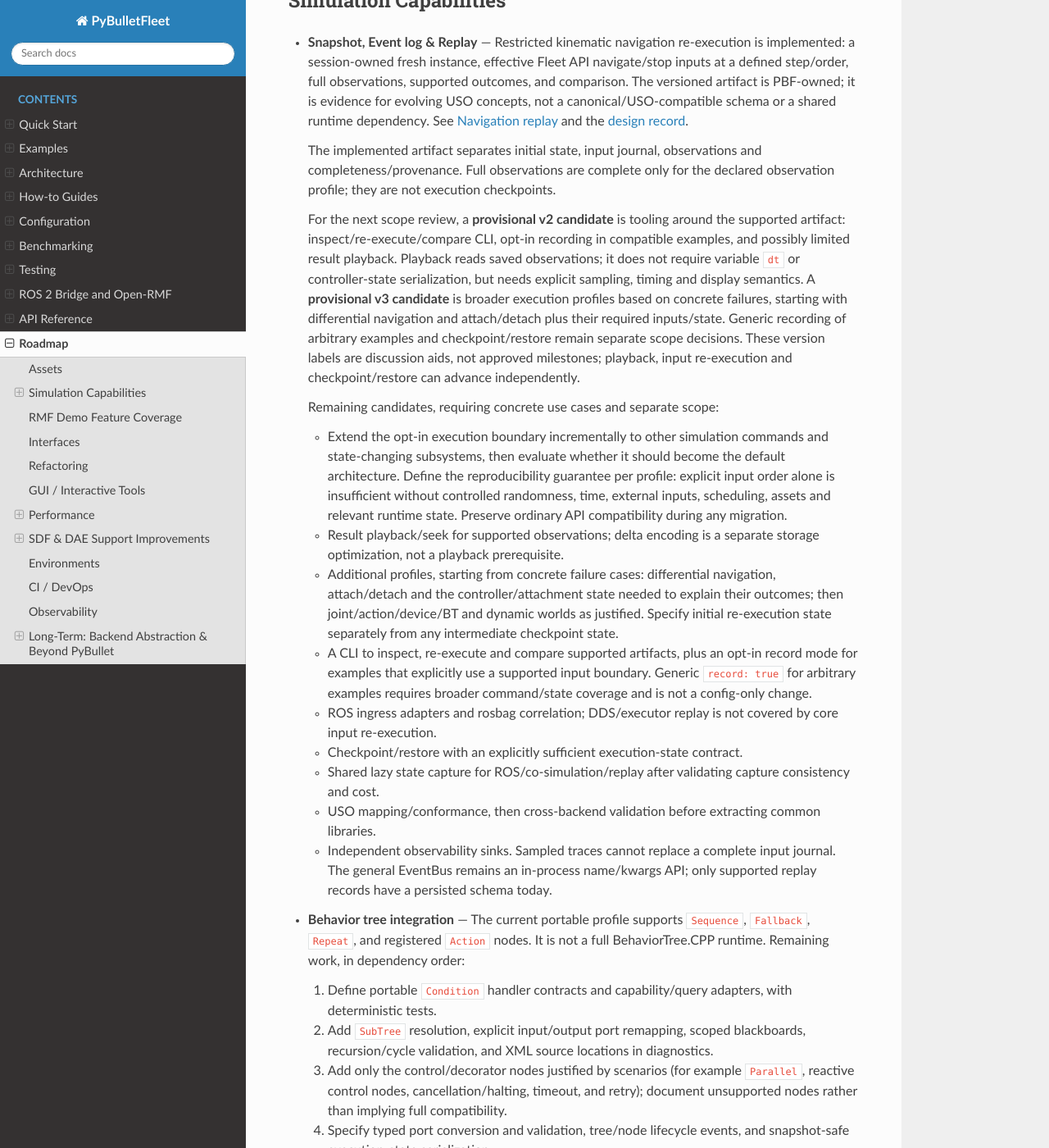
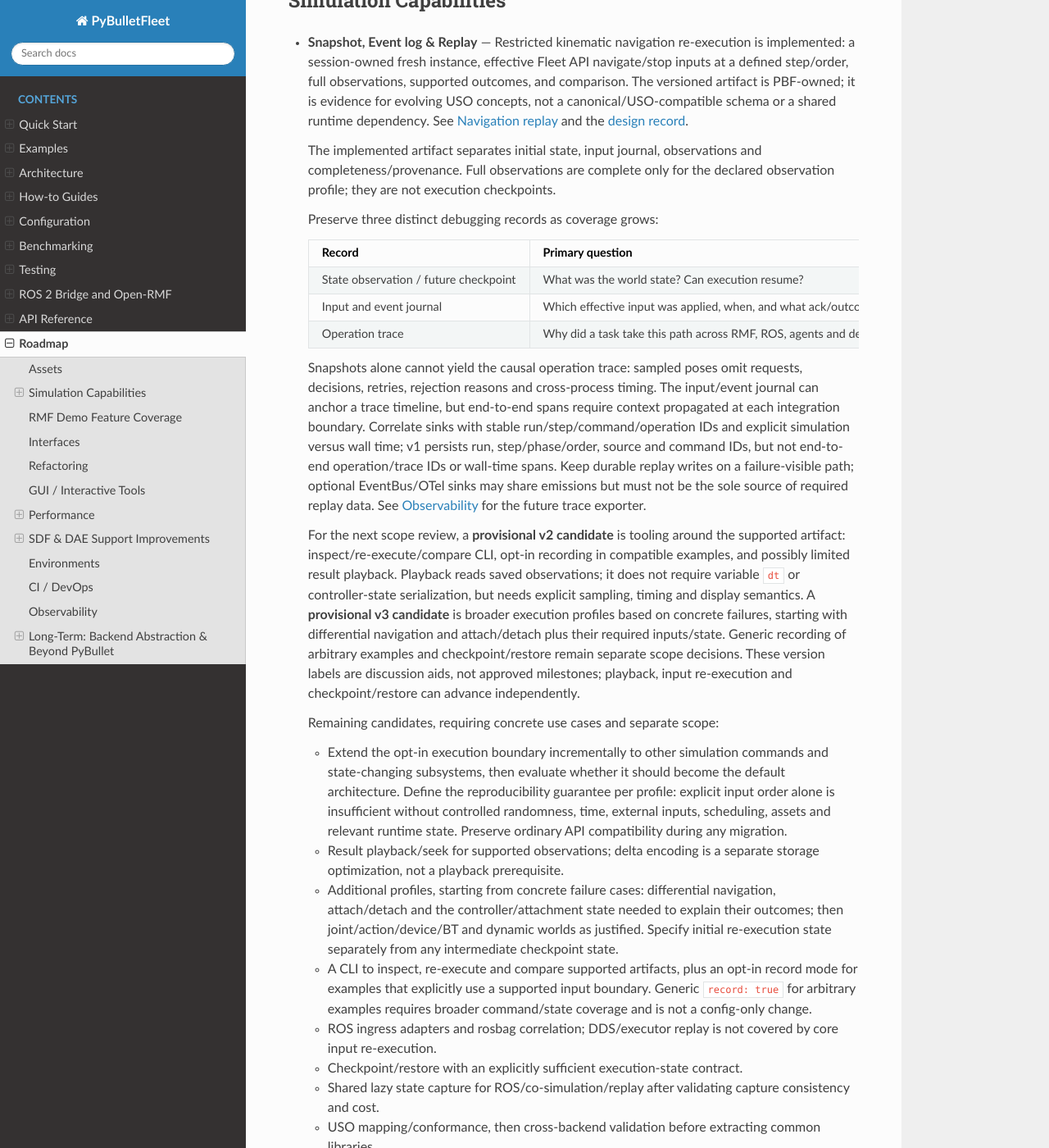
Before and after one commit to yuokamoto/PyBulletFleet, a Sphinx documentation site: the page built from docs/roadmap.md, in a window 1280 px wide and 1400 px high, scrolled down 1418 px. Shown: the whole window at 82% size. Built offline with Sphinx 7.4.7 and the Read the Docs theme 3.1.0, drawn with Linux system fonts in a browser that asks for light colours; some of the changed text lies outside the part shown.

Commit message:
docs: retain trace and replay record boundaries

```diff
--- a/docs/roadmap.md
+++ b/docs/roadmap.md
@@ -72,6 +72,25 @@ New robot and infrastructure models:
   and completeness/provenance. Full observations are complete only for the
   declared observation profile; they are not execution checkpoints.
 
+  Preserve three distinct debugging records as coverage grows:
+
+  | Record | Primary question | Current status |
+  | --- | --- | --- |
+  | State observation / future checkpoint | What was the world state? Can execution resume? | V1 has sampled, profile-full observations; resumable checkpoints are separate future work. |
+  | Input and event journal | Which effective input was applied, when, and what ack/outcome followed? | V1 durably records supported navigation inputs, acks and events; broader typed events remain future work. |
+  | Operation trace | Why did a task take this path across RMF, ROS, agents and devices? | Future sampled action/operation spans; not a replay input source. |
+
+  Snapshots alone cannot yield the causal operation trace: sampled poses omit
+  requests, decisions, retries, rejection reasons and cross-process timing.
+  The input/event journal can anchor a trace timeline, but end-to-end spans
+  require context propagated at each integration boundary. Correlate sinks with
+  stable run/step/command/operation IDs and explicit simulation versus wall time;
+  v1 persists run, step/phase/order, source and command IDs, but not end-to-end
+  operation/trace IDs or wall-time spans. Keep
+  durable replay writes on a failure-visible path; optional EventBus/OTel sinks
+  may share emissions but must not be the sole source of required replay data.
+  See [Observability](#observability) for the future trace exporter.
+
   For the next scope review, a **provisional v2 candidate** is tooling around
   the supported artifact: inspect/re-execute/compare CLI, opt-in recording in
   compatible examples, and possibly limited result playback. Playback reads
@@ -113,6 +132,10 @@ New robot and infrastructure models:
   - Independent observability sinks. Sampled traces cannot replace a complete
     input journal. The general EventBus remains an in-process name/kwargs API;
     only supported replay records have a persisted schema today.
+  - If broader audit/debugging cases require it, define a versioned generic
+    event-record schema and correlation fields before adding an independent
+    durable event sink. Do not assume every EventBus emission is a complete
+    state-change record or a safe required-I/O boundary.
 
 - **Behavior tree integration** — The current portable profile supports
   `Sequence`, `Fallback`, `Repeat`, and registered `Action` nodes. It is not a
@@ -436,7 +459,10 @@ Simulation environment assets (warehouse floors, factory layouts, etc.):
 ## Observability
 
 Operational visibility for long benchmark runs and production deployments.
-**Shares the EventBus with Snapshot/Replay** — same emission point, different sinks.
+Optional traces and metrics may consume EventBus emissions, while the v1 replay
+session records required inputs/results through direct hooks so I/O failures
+remain visible. The sinks should share correlation IDs where available, not
+depend on one universal emission point.
 See [observability/spec.md](https://github.com/yuokamoto/PyBulletFleet/blob/main/docs/design/observability/spec.md)
 for the design.
 
```
